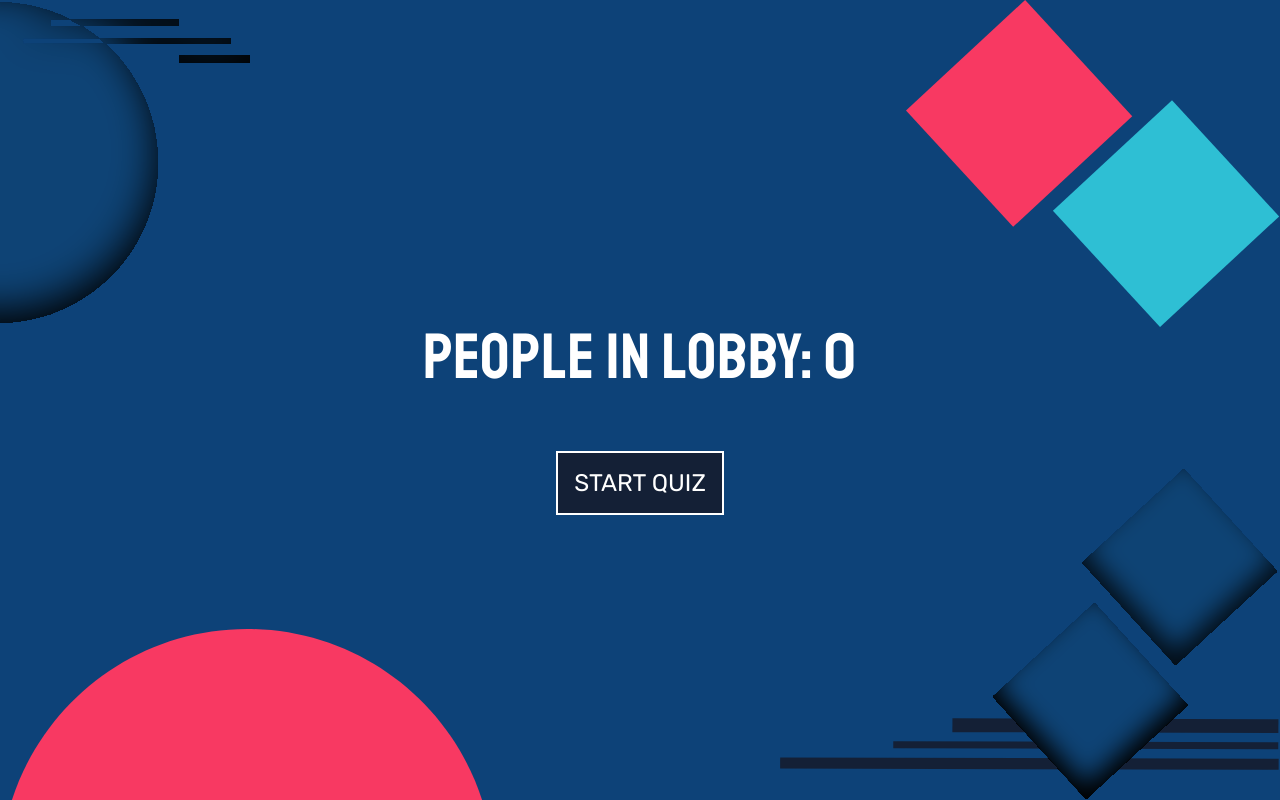
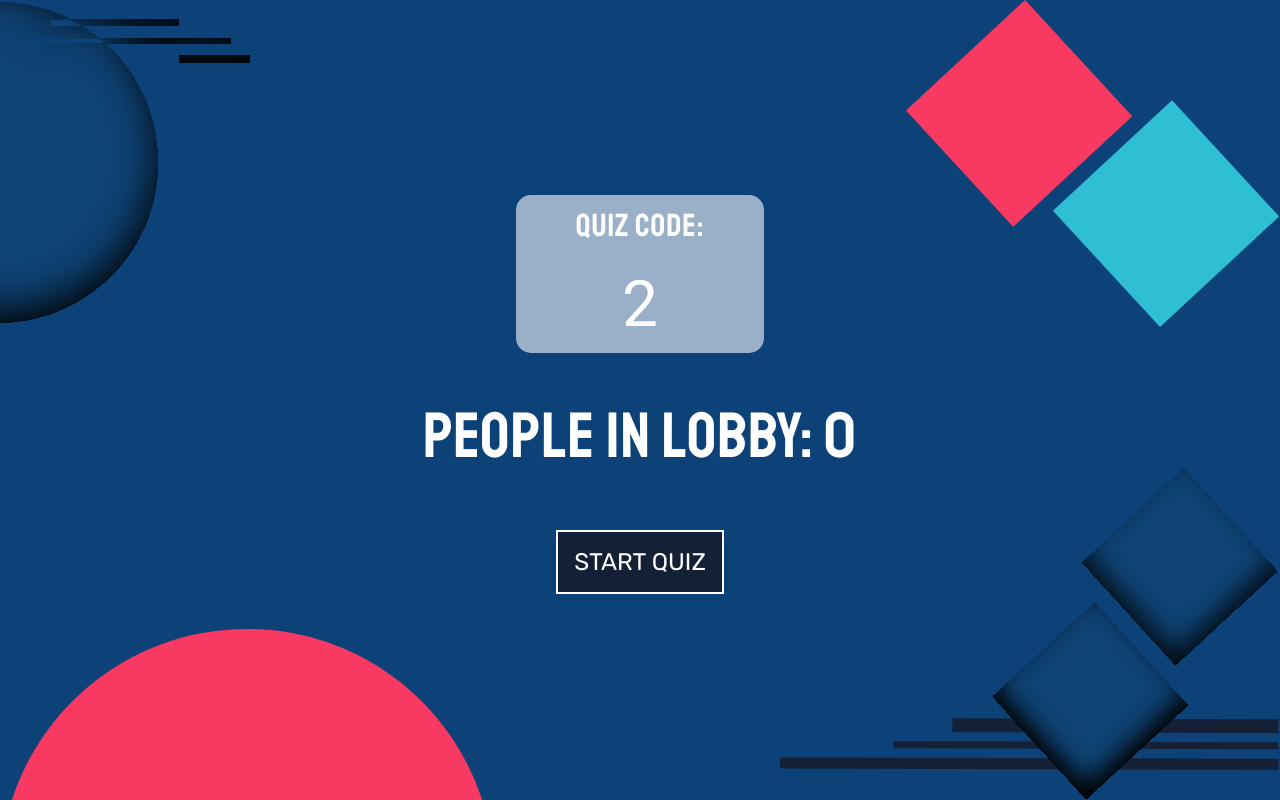
Before and after one commit to InnoSWP/Intaby, a Django app: template web-app/static/templates/wh_teacher.html in a window 1280 px wide. Run offline with Django 4.2, Linux system fonts and the light colour scheme; the template is opened without the code that fills it, so the values that code supplies are empty.

Commit message:
Waiting Hall [teacher]

```diff
--- a/web-app/static/styles/new_style.css
+++ b/web-app/static/styles/new_style.css
@@ -1441,6 +1441,35 @@ td {
     justify-content: center;
     align-items: center;
 }
+.management_quiz-code {
+    background-color: #99B0C8;
+    border-radius: 15px;
+    color: white;
+
+    min-width: 50%;
+    /* Display */
+    display: flex;
+    flex-direction: column;
+    flex-wrap: nowrap;
+    align-content: center;
+    justify-content: center;
+    align-items: center;
+
+    padding: 0 1rem;
+}
+.management_quiz-code-title {
+    font-size: 32px;
+    font-family: Staatliches, serif;
+    text-align: center;
+    margin: 5%;
+    letter-spacing: 1px;
+}
+.management_quiz-code-number {
+    font-size: 64px;
+    font-family: Roboto, serif;
+    text-align: center;
+    margin: 5%;
+}
 .management_title {
     color: #FFFFFF;
 
@@ -1452,6 +1481,7 @@ td {
     letter-spacing: 1px;
     text-align: center;
 }
+
 
 .button-start_box {
     background-color: #142036;
@@ -1793,6 +1823,13 @@ td {
     }
 
     /* Waiting Hall [teacher] */
+
+    .management_quiz-code-title {
+        font-size: calc(16px + (32 - 16) * ((100vw - 280px) / (576 - 280)));
+    }
+    .management_quiz-code-number {
+        font-size: calc(32px + (64 - 32) * ((100vw - 280px) / (576 - 280)));
+    }
 
     .management_title {
         font-size: calc(32px + (64 - 32) * ((100vw - 280px) / (576 - 280)));    }
--- a/web-app/static/templates/wh_teacher.html
+++ b/web-app/static/templates/wh_teacher.html
@@ -32,6 +32,14 @@
     <body class="body_">
         <main class="main_">
             <div class="management">
+                <div class="management_quiz-code">
+                    <p class="management_quiz-code-title">
+                        QUIZ CODE:
+                    </p>
+                    <p class="management_quiz-code-number">
+                        2
+                    </p>
+                </div>
                 <h1 class="management_title" id="people_in_lobby">People in lobby: 0</h1>
                 <button class="button-start_box" id="start_quiz">
                     <a class="button-start_text"> START QUIZ </a>
```
